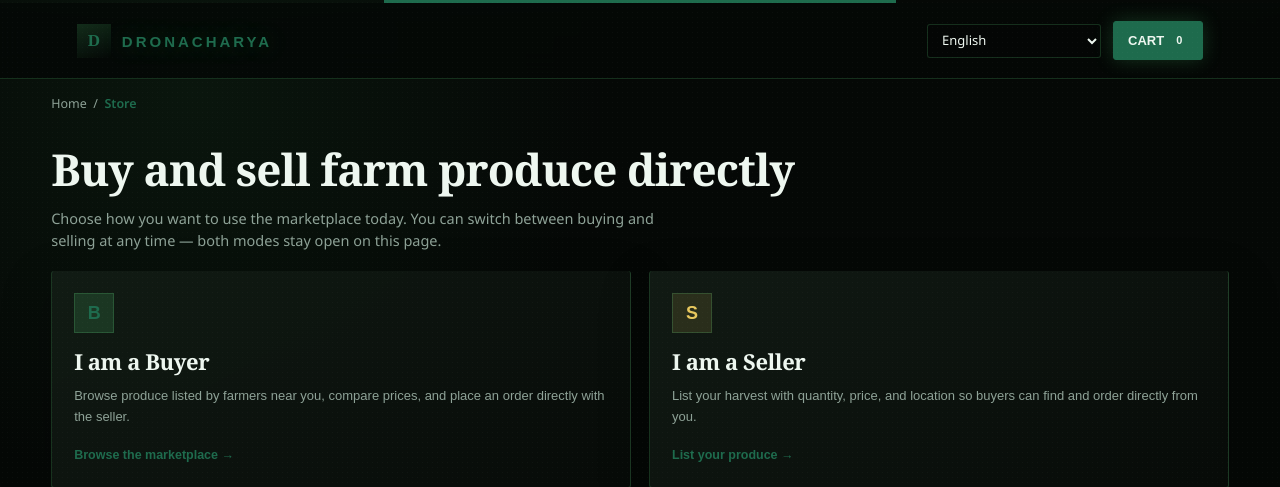
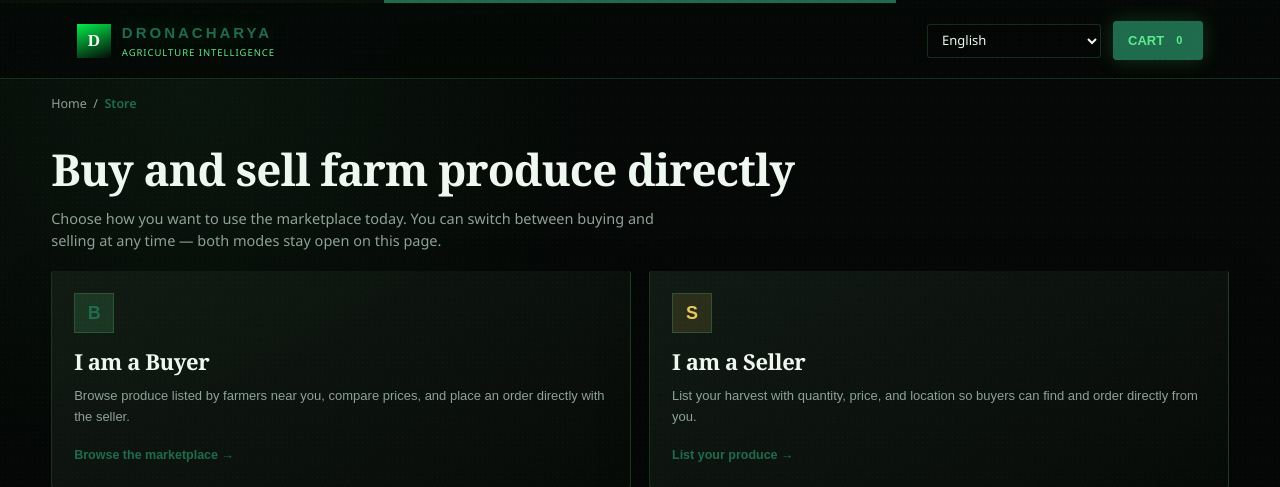
Before and after one commit to debangshumondal06/DRONACHARYA, a Flask app: template templates/store.html in a window 1280 px wide. Shown: the top 487 px of the page. Run offline with Flask 3, Linux system fonts and the light colour scheme; the template is opened without the code that fills it, so the values that code supplies are empty.

Commit message:
store logo updated

```diff
--- a/templates/store.html
+++ b/templates/store.html
@@ -503,7 +503,7 @@
                   }
 
                   .add-cart-btn:hover {
-                           background: #0d3054;
+                           background: #07f007;
                   }
 
                   .empty-state {
@@ -821,13 +821,13 @@
          <style id="dronacharya-theme-override">
                   /* DRONACHARYA marketplace restyle: preserve markup and links; only change visual language. */
                   :root {
-                           --navy: #050806;
-                           --navy-dark: #0b110d;
+                           --navy: #2aa955;
+                           --navy-dark: #04ff58;
                            --saffron: #e7c85e;
                            --india-green: #5eeb8a;
                            --white: #eef7f0;
-                           --bg: #050806;
-                           --panel: #111a14;
+                           --bg: #20bc54;
+                           --panel: #64dc1e;
                            --line: rgba(112, 255, 150, .16);
                            --text: #eef7f0;
                            --muted: #8ea297;
@@ -887,8 +887,8 @@
                            height: 34px;
                            border-radius: 0;
                            border: 1px solid var(--line-strong);
-                           background: linear-gradient(160deg, rgba(94, 235, 138, .16), transparent);
-                           color: var(--green);
+                           background: linear-gradient(160deg, rgba(2, 253, 82, 0.938), transparent);
+                           color: var(--white);
                            font-family: 'Playfair Display', serif;
                            font-size: 17px
                   }
@@ -902,7 +902,7 @@
                   }
 
                   .brand-tagline {
-                           color: var(--muted);
+                           color: var(--india-green);
                            font-size: 9.5px;
                            letter-spacing: .1em
                   }
@@ -920,7 +920,7 @@
 
                   .cart-button {
                            background: var(--green);
-                           color: var(--black);
+                           color: var(--india-green);
                            border: 1px solid var(--green);
                            border-radius: 3px;
                            box-shadow: 0 0 20px rgba(98, 255, 147, .18);
@@ -1530,7 +1530,8 @@
                   <a class="brand-group brand-home-link" href="index.html" aria-label="DRONACHARYA home">
                            <div class="emblem" aria-hidden="true">D</div>
                            <div>
-                                    <span class="brand">DRONACHARYA</span>
+                                    <span class="brand">DRONACHARYA</span><span
+                                    class="brand-tagline">AGRICULTURE INTELLIGENCE</span></span>
 
                            </div>
                   </a>
```
